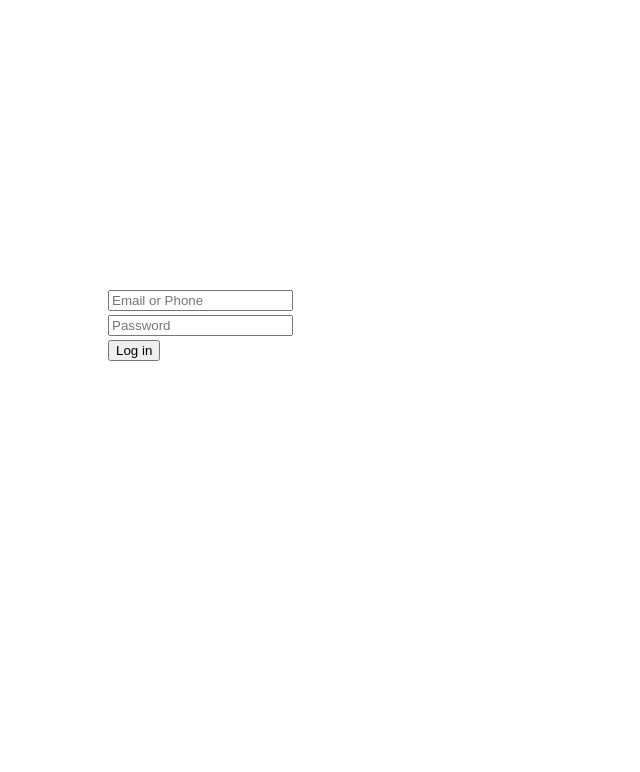
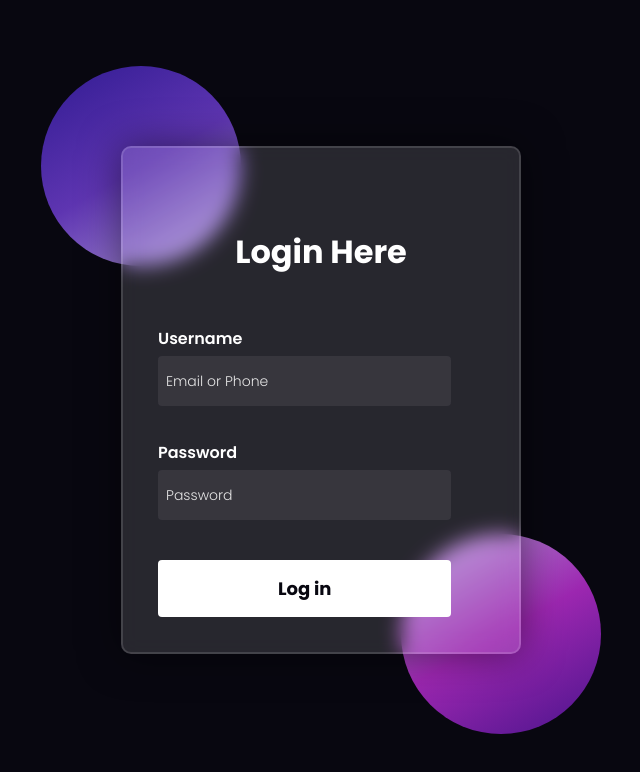
Before and after one commit to Mzhgn/Login-page, a plain HTML site: page index.html in a window 1280 px wide. Shown: the whole page, without its empty margins (319-959 px from the left). Drawn offline with Linux system fonts and the light colour scheme.

Commit message:
commit the latest changes

```diff
--- a/app.css
+++ b/app.css
@@ -10,7 +10,7 @@ html {
 }
 
 body {
-  /* background: #080710; */
+  background: #080710;
   font-family: "Poppins", sans-serif;
   font-weight: 400;
   font-style: normal;
@@ -21,9 +21,16 @@ body {
   align-items: center;
   height: 100vh;
 }
+button,
+input {
+  font-family: inherit;
+  border: none;
+  outline: none;
+}
+
 .container {
-  height: 400px;
-  width: 500px;
+  width: 400px;
+  /* height: 500px; */
   position: relative;
 }
 .form {
@@ -34,10 +41,65 @@ body {
   padding: 50px 35px 35px 35px;
   border: 2px solid rgba(255, 255, 255, 0.13);
   border-radius: 10px;
+  box-shadow: 0 0 40px rgb(0, 0, 0, 0.5);
+  backdrop-filter: blur(10px);
 }
-/* .circle {
+.title {
+  font-size: 32px;
+  text-align: center;
+  margin-bottom: 50px;
+  margin-top: 30px;
 }
-.pink-circle {
+.user-input {
+  margin-bottom: 34px;
+}
+.label {
+  font-size: 16px;
+  font-weight: 600;
+  display: block;
+  margin-bottom: 5px;
+}
+.form__input {
+  font-size: 14px;
+  font-weight: 300;
+  height: 50px;
+
+  padding: 0 8px;
+  width: 90%;
+  background: rgba(255, 255, 255, 0.07);
+  color: #fff;
+  border-radius: 4px;
+}
+.form__input::placeholder {
+  color: #e5e5e5;
+}
+.form__btn {
+  font-size: 18px;
+  width: 90%;
+  margin-top: 40px;
+  padding: 15px 0;
+  border-radius: 4px;
+  background-color: #fff;
+  color: #080710;
+  text-align: center;
+  display: block;
+  font-weight: bold;
+}
+.circle {
+  width: 200px;
+  height: 200px;
+  border-radius: 100%;
+  position: absolute;
+  z-index: -1;
 }
 .purple-circle {
-} */
+  background: linear-gradient(150deg, #311b92, #5e35b1, #b39ddb);
+  top: -80px;
+  left: -80px;
+}
+
+.pink-circle {
+  background: linear-gradient(150deg, #b39ddb, #9c27b0, #4a148c);
+  bottom: -80px;
+  right: -80px;
+}
--- a/index.html
+++ b/index.html
@@ -15,13 +15,13 @@
   </head>
   <body>
     <div class="container">
+      <div class="circle purple-circle"></div>
       <div class="circle pink-circle"></div>
-      <div class="circle purple-circle"></div>
 
       <form action="#" class="form">
-        <h2>Login Here</h2>
-        <div>
-          <label for="username"></label>
+        <h2 class="title">Login Here</h2>
+        <div class="user-input">
+          <label for="username" class="label username__label">Username</label>
           <input
             type="text"
             class="form__input"
@@ -30,15 +30,15 @@
           />
         </div>
         <div>
-          <label for="password"></label>
+          <label for="password" class="label password__label">Password</label>
           <input
-            type="text"
+            type="password"
             class="form__input"
             id="password"
             placeholder="Password"
           />
         </div>
-        <button type="submit" class="btn">Log in</button>
+        <button type="submit" class="form__btn">Log in</button>
       </form>
     </div>
   </body>
```
Also changed, not shown: 1 other file.
